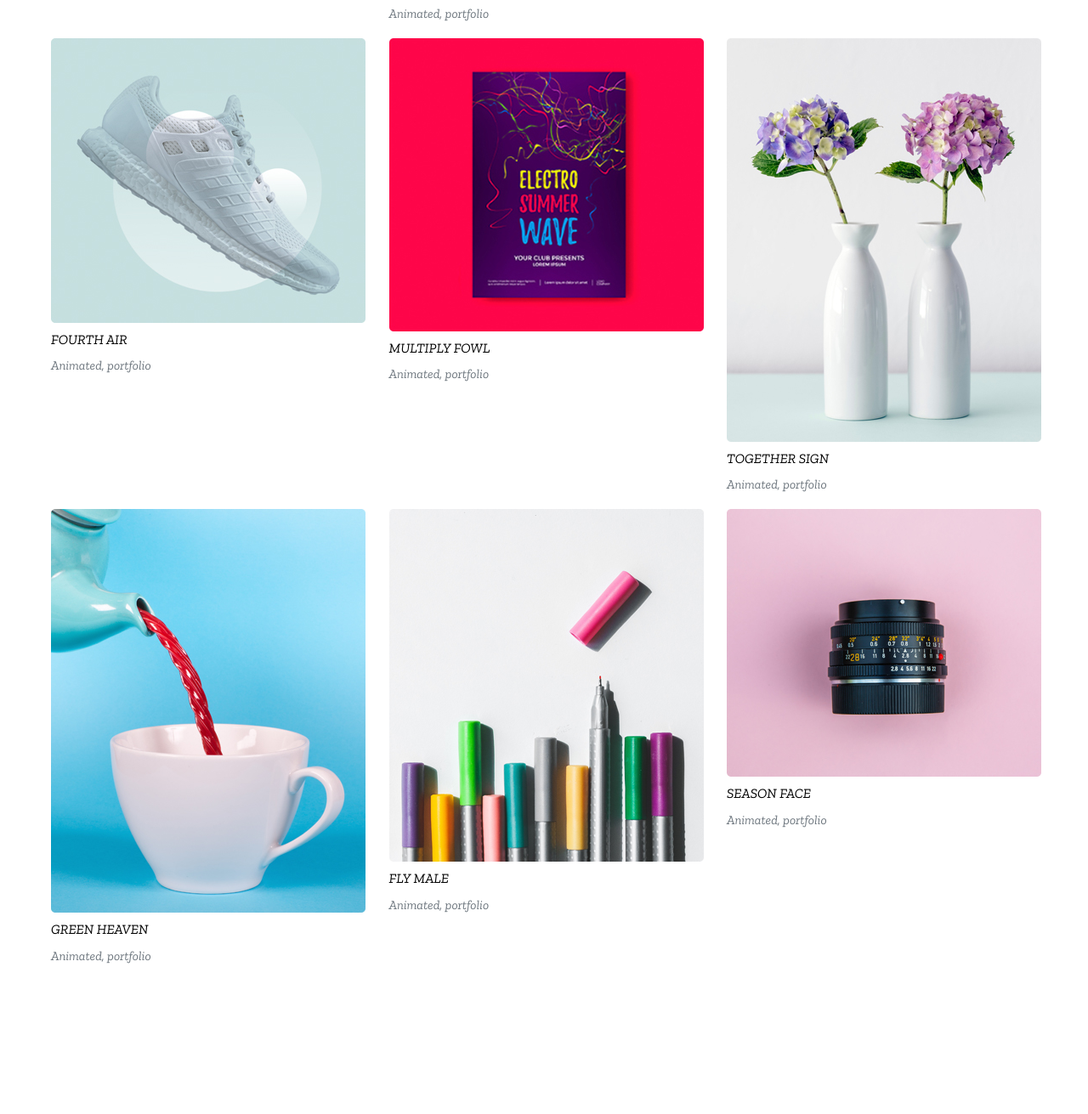
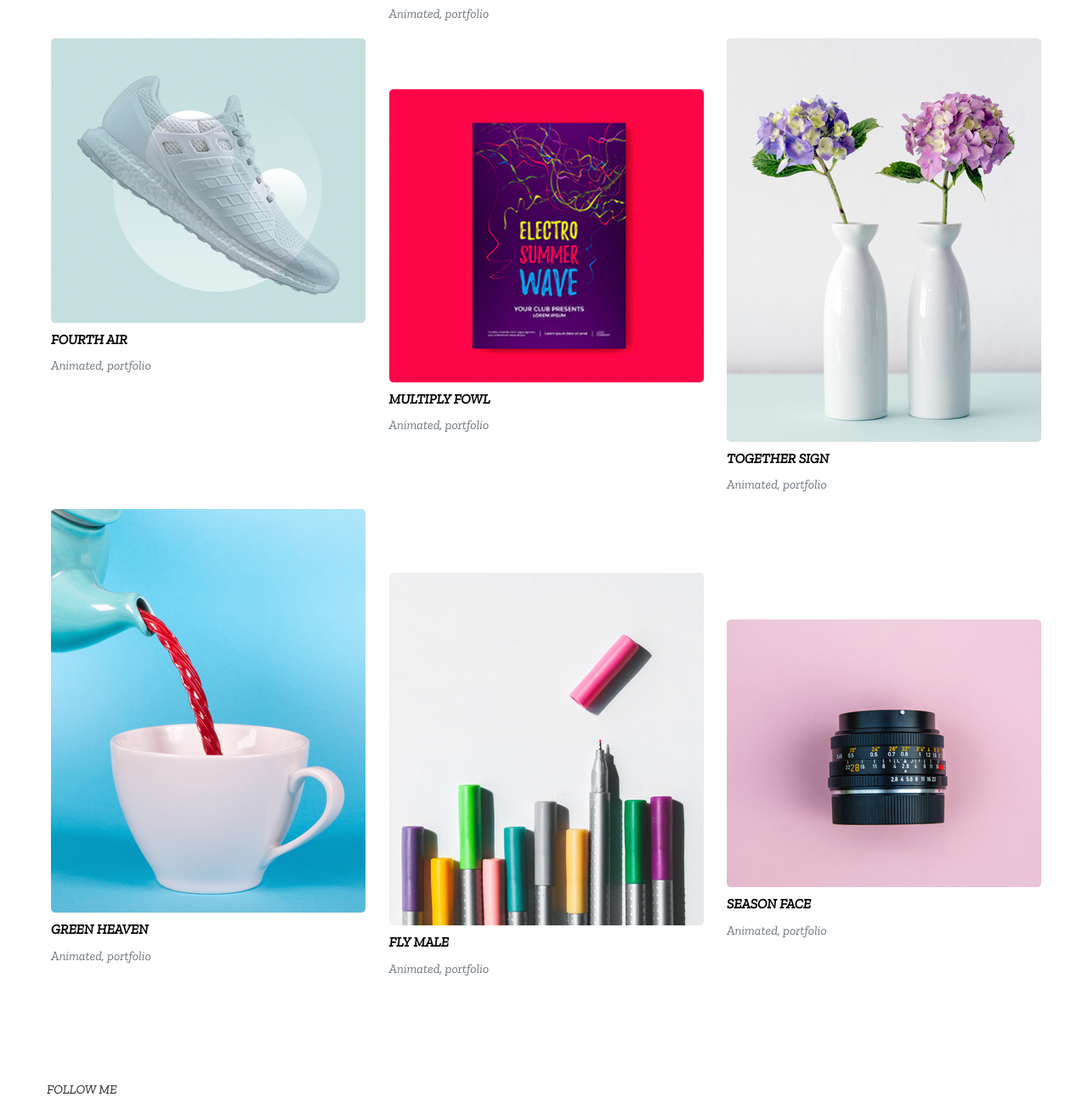
Before and after one commit to Goli75/template, a plain HTML site: page index.html in a window 1280 px wide. Shown: the part 2510-3821 px from the top of the page at 85% size. Before the commit the page ends 3664 px from the top, so only its background shows below. Drawn offline with nearby package versions, Linux system fonts and the light colour scheme; a web font is replaced by a local one.

Commit message:
add footer

```diff
--- a/index.html
+++ b/index.html
@@ -213,7 +213,7 @@ Is give may shall likeness made yielding spirit a itself together created after
                         </p>
                       </div>
                       <div class="col-sm-4">
-                        <img src="/src/p5.jpg" alt="" class="mt-10">
+                        <img src="/src/p5.jpg" alt="" class="picture5">
                         <h6>
                           MULTIPLY FOWL
                         </h6>
@@ -240,7 +240,7 @@ Is give may shall likeness made yielding spirit a itself together created after
                         </p>
                       </div>
                       <div class="col-sm-4">
-                        <img src="/src/p8.jpg" alt="">
+                        <img src="/src/p8.jpg" alt=""  class="picture8">
                         <h6>
                           FLY MALE
                         </h6>
@@ -249,7 +249,7 @@ Is give may shall likeness made yielding spirit a itself together created after
                         </p>
                       </div>
                       <div class="col-sm-4">
-                        <img src="/src/p9.jpg" alt="" class="right-pic">
+                        <img src="/src/p9.jpg" alt="" class="right-pic" id="picture9">
                         <h6>
                           SEASON FACE
                         </h6>
@@ -260,5 +260,11 @@ Is give may shall likeness made yielding spirit a itself together created after
                     </dv>
                   </div>
 
+           <footer>
+             <p>
+               FOLLOW ME
+             </p>
+           </footer>
+
 </body>
 </html>
--- a/style.css
+++ b/style.css
@@ -56,6 +56,7 @@ h6 {
     font-weight: 500;
     margin-top: 10px;
     color: black;
+    font-weight: 900;
 }
 .btn-branding {
     background: var(--branding-color);
@@ -152,3 +153,12 @@ footer {
 .picture2 {
 margin-right: -5px;
 }
+.picture5 {
+    margin-top: 60px;
+}
+.picture8 {
+   margin-top: 75px;
+}
+#picture9 {
+    margin-top: 130px;
+ }
```
